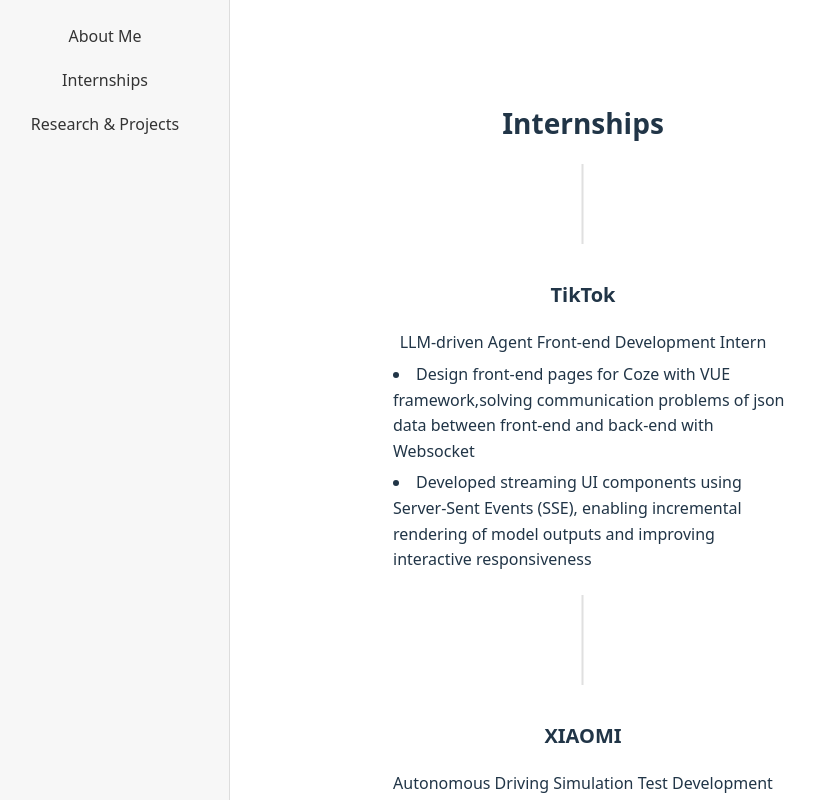
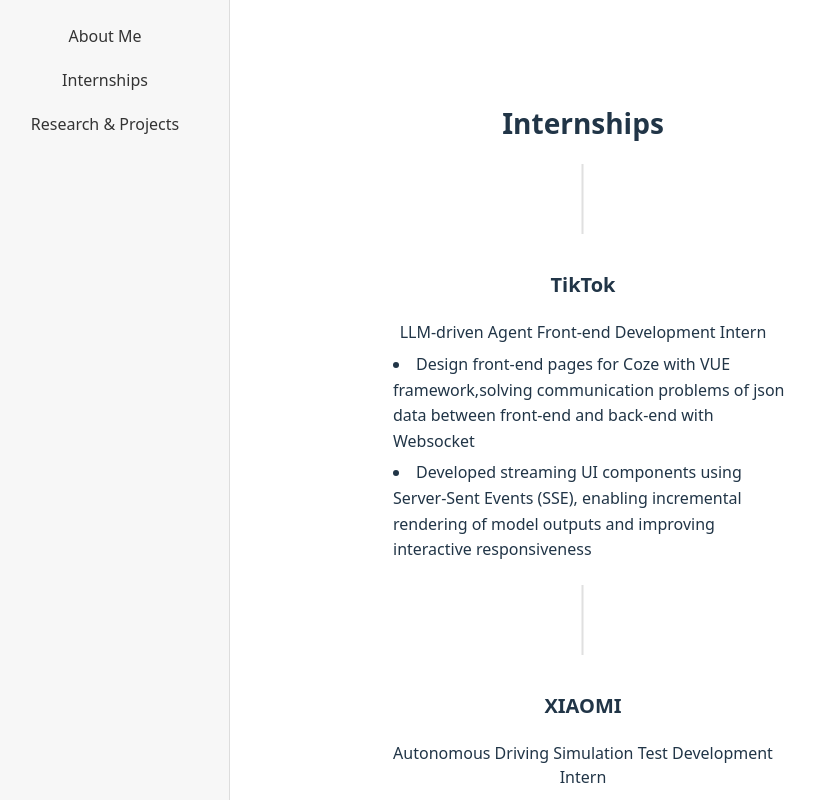
Before and after one commit to problemme/CV_link, a Vue app: page / in a window 1280 px wide. Both pictures are taken after a click on the link "Internships". Shown: the top 800 px of the page, without its empty margins (19-834 px from the left). Built offline with nearby package versions, Linux system fonts and the light colour scheme.

Commit message:
Adjust card margin in internships component

```diff
--- a/src/components/internships.vue
+++ b/src/components/internships.vue
@@ -130,7 +130,7 @@
 }
 .card {
   width: 420px;
-  margin: 30px 80px 20px;
+  margin: 20px 80px 10px;
   background: #fff;
   padding: 16px 20px;
   border-radius: 10px;
```
